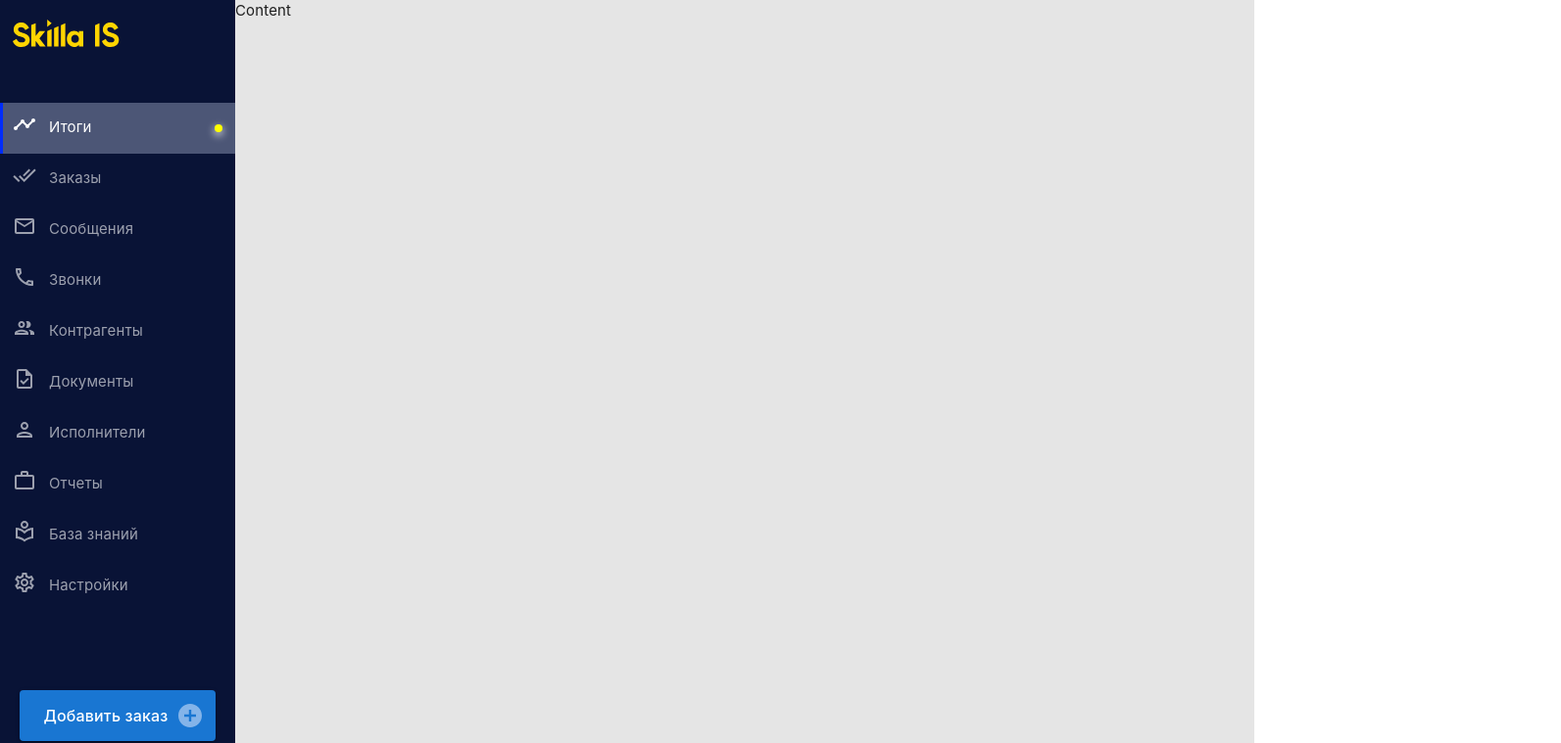
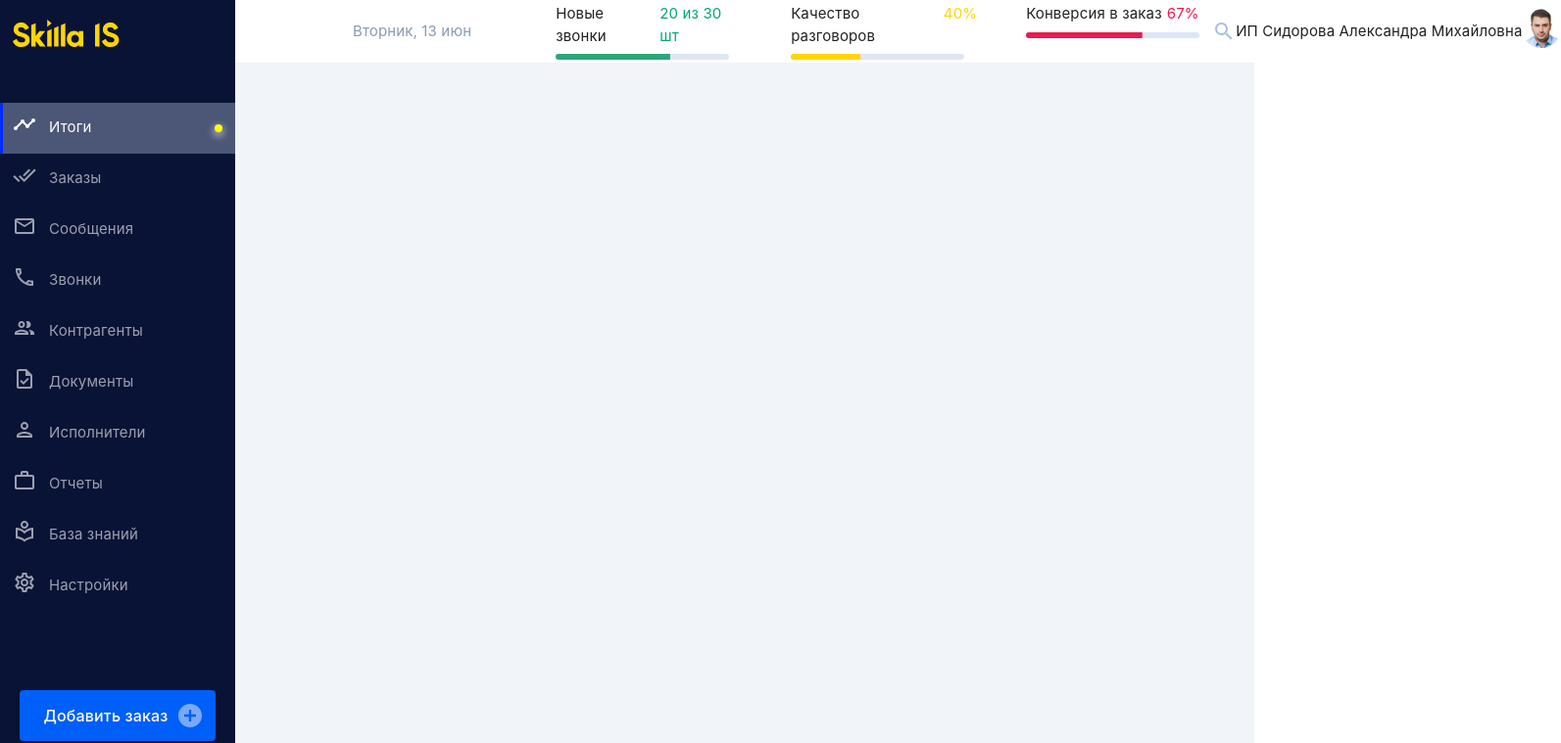
Before and after one commit to Salimov-dev/Skilla, a React (Vite) app: page / in a window 1280 px wide. Shown: the top 759 px of the page at 98% size, 1593 px wide, since content can reach past the window. Built offline with nearby package versions, Linux system fonts and the light colour scheme; no server answers.

Commit message:
подготовил header

```diff
--- /dev/null
+++ b/src/components/UI/header/components/work-progress.jsx
@@ -0,0 +1,37 @@
+import { Box, LinearProgress, Typography } from "@mui/material";
+import React from "react";
+import { theme } from "../../../../theme";
+
+const WorkProgress = ({
+  value,
+  titleResult,
+  titleProgress,
+  titleProgressColor,
+  progressColorBar,
+  progressColorBackground,
+}) => {
+  return (
+    <Box sx={{ width: "190px" }}>
+      <Box sx={{ fontSize: "14px", display: "flex", gap: "5px" }} mb="7px">
+        <Typography>{titleResult}</Typography>
+        <Typography color={titleProgressColor}>{titleProgress}</Typography>
+      </Box>
+
+      <LinearProgress
+        variant="determinate"
+        value={value}
+        sx={{
+          width: "93%",
+          height: "6px",
+          borderRadius: "12px",
+          backgroundColor: progressColorBackground,
+          "& .MuiLinearProgress-bar": {
+            backgroundColor: progressColorBar,
+          },
+        }}
+      />
+    </Box>
+  );
+};
+
+export default WorkProgress;
--- a/src/components/UI/navbar/components/navbar-btn.jsx
+++ b/src/components/UI/navbar/components/navbar-btn.jsx
@@ -1,15 +1,18 @@
 import React from "react";
 import { styled, Typography, Button } from "@mui/material";
+import { theme } from "../../../../theme";
 
 const ButtonStyled = styled(Button)`
-  background-color: theme.palette.button.navbar;
   padding: 14px;
   text-transform: none;
 `;
 
 const NavbarButton = ({ text, icon, alt }) => {
   return (
-    <ButtonStyled variant="contained">
+    <ButtonStyled
+      variant="contained"
+      sx={{ backgroundColor: theme.palette.button.navbar }}
+    >
       <Typography
         sx={{ fontWeight: "500", fontSize: "16px", marginLeft: "auto" }}
       >
--- a/src/components/UI/pages/calls.jsx
+++ b/src/components/UI/pages/calls.jsx
@@ -1,17 +1,109 @@
-import { Box, styled } from "@mui/material";
+import { Box, LinearProgress, Typography, styled } from "@mui/material";
 import React from "react";
 import Navbar from "../navbar/navbar";
+import { theme } from "../../../theme";
+import { useSelector } from "react-redux";
+import { getCallsList } from "../../../store/calls-list.store";
+import useLocalDate from "../../../hooks/use-local-date";
+import WorkProgress from "../header/components/work-progress";
+import SearchOutlinedIcon from "@mui/icons-material/SearchOutlined";
+import profileAvatar from "../../../assets/images/header/profile-avatar.png"
 
 const Component = styled(Box)`
   display: flex;
-  background: #e5e5e5;
+`;
+
+const Content = styled(Box)`
+  width: 100%;
+`;
+
+const Header = styled(Box)`
+  height: 64px;
+  padding: 0 120px;
+  display: flex;
+  align-items: center;
+  justify-content: space-between;
+`;
+
+const LinearProgressStyled = styled(LinearProgress)`
+  borderRadius: 12px,
+  width: 156px,
+  backgroundColor: theme.palette.linearProgress.green.main,
 `;
 
 const CallsPage = () => {
+  const calls = useSelector(getCallsList());
+  // console.log("calls", calls);
+
+  const dateNow = useLocalDate();
+  // console.log("dateNow", dateNow);
+
   return (
-    <Component>
+    <Component sx={{ backgroundColor: theme.palette.body.background }}>
       <Navbar />
-      <Box>Content</Box>
+      <Content>
+        <Header sx={{ backgroundColor: theme.palette.header.background }}>
+
+          <Box sx={{ display: "inline" }} mr="86px">
+            <Typography
+              noWrap
+              sx={{ color: theme.palette.UI.textHeader.main, noWrap: "true" }}
+            >
+              {dateNow}
+            </Typography>
+          </Box>
+
+          <Box
+            sx={{
+              display: "flex",
+              width: "100%",
+              justifyContent: "space-between",
+              alignItems: 'center'
+            }}
+          >
+            <Box sx={{ display: "flex", width: "100%", gap: "50px" }}>
+              <WorkProgress
+                value={66}
+                titleResult="Новые звонки"
+                titleProgress="20 из 30 шт"
+                titleProgressColor={theme.palette.UI.textGreen.main}
+                progressColorBar={theme.palette.linearProgress.green.main}
+                progressColorBackground={
+                  theme.palette.linearProgress.background.main
+                }
+              />
+              <WorkProgress
+                value={40}
+                titleResult="Качество разговоров"
+                titleProgress="40%"
+                titleProgressColor={theme.palette.UI.yellow.main}
+                progressColorBar={theme.palette.linearProgress.yellow.main}
+                progressColorBackground={
+                  theme.palette.linearProgress.background.main
+                }
+              />
+              <WorkProgress
+                value={67}
+                titleResult="Конверсия в заказ"
+                titleProgress="67%"
+                titleProgressColor={theme.palette.UI.red.main}
+                progressColorBar={theme.palette.linearProgress.red.main}
+                progressColorBackground={
+                  theme.palette.linearProgress.background.main
+                }
+              />
+            </Box>
+
+            <SearchOutlinedIcon sx={{ color: "#ADBFDF" }} />
+          </Box>
+
+          <Box sx={{display: "flex", alignItems: 'center'}}>
+            <Typography noWrap>ИП Сидорова Александра Михайловна</Typography>
+            <Box><img src={profileAvatar} alt="Аватар" /></Box>
+          </Box>
+
+        </Header>
+      </Content>
     </Component>
   );
 };
--- /dev/null
+++ b/src/hooks/use-local-date.jsx
@@ -0,0 +1,12 @@
+
+import dayjs from "dayjs";
+import "dayjs/locale/ru"
+
+const useLocalDate = () => {
+  const dateNow = dayjs().locale("ru").format("dddd, DD MMM");
+  const editedDateNow =
+    dateNow.charAt(0).toUpperCase() + dateNow.slice(1).slice(0, -1);
+    return editedDateNow
+};
+
+export default useLocalDate;
--- a/src/theme.js
+++ b/src/theme.js
@@ -1,13 +1,16 @@
-import { colors, createTheme } from "@mui/material";
+import { createTheme } from "@mui/material";
 
 export const theme = createTheme({
   palette: {
     body: {
-      main: "rgba(18, 41, 69, 1)",
+      background: "#f1f4f9",
     },
     navbar: {
       background: "rgba(216, 228, 251, 0.32)",
       hover: "rgba(216, 228, 251, 0.32)",
+    },
+    header: {
+      background: "white",
     },
     button: {
       navbar: "rgba(0, 95, 248, 1)",
@@ -34,9 +37,26 @@ export const theme = createTheme({
       textHeader: {
         main: "rgba(137, 156, 177, 1)",
       },
+      textGreen: {
+        main: "rgba(0, 167, 117, 1)",
+      },
       textSecondary: {
         main: "rgba(94, 119, 147, 1)",
       },
+    },
+    linearProgress: {
+      green: {
+        main: "#28A879",
+      },
+      yellow: {
+        main: "#FFD500",
+      },
+      red: {
+        main: "#EA1A4F",
+      },
+      background: {
+        main: "#DEE6F5"
+      }
     },
   },
   typography: {
```
Also changed, not shown: src/assets/images/header/profile-avatar.png (added), src/components/UI/header/components/work-result.jsx (deleted).
